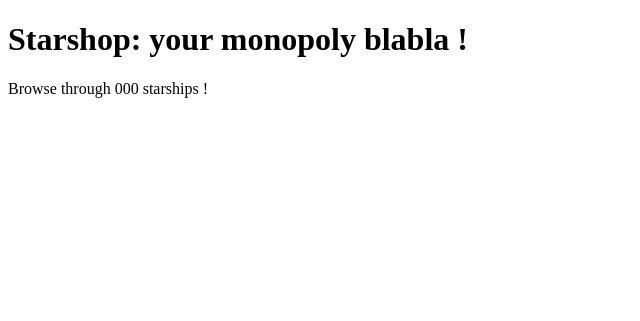
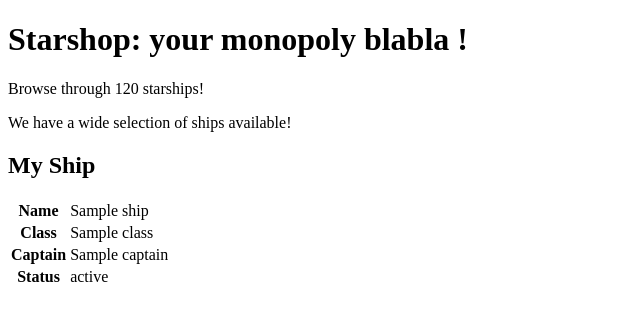
Before and after one commit to emidesa/Starshop, a Symfony app: template templates/main/homepage.html.twig in a window 1280 px wide. Shown: the top 321 px of the page, without its empty margins (0-640 px from the left). Run offline with Twig, Linux system fonts and the light colour scheme; the template is opened without the code that fills it: most values are stand-ins (such as "Sample title", 1, 10 or a date in 2020); some libraries are stand-ins or nearby versions.

Commit message:
les services

```diff
--- a/templates/base.html.twig
+++ b/templates/base.html.twig
@@ -12,6 +12,8 @@
         {% endblock %}
     </head>
     <body>
-        {% block body %}{% endblock %}
+        {% block body %}
+
+        {% endblock %}
     </body>
 </html>
--- a/templates/main/homepage.html.twig
+++ b/templates/main/homepage.html.twig
@@ -1,13 +1,38 @@
 {% extends 'base.html.twig' %}
 
-{% block title %}Starshop: Beam up some parts! {% endblock %}
-
+{% block title %}Starshop: Beam up some parts!{% endblock %}
 
 {% block body %}
-
-<h1> Starshop: your monopoly blabla !</h1>
+<h1>Starshop: your monopoly blabla !</h1>
 
 <div>
-Browse through {{ numberOfStarships}} starships !
+    Browse through {{ ships|length * 10 }} starships!
+
+    {% if ships|length > 2 %}
+        <p>We have a wide selection of ships available!</p>
+    {% endif %}
+</div>
+
+<div>
+    <h2>My Ship</h2>
+
+    <table>
+        <tr>
+            <th>Name</th>
+            <td>{{ myShip.name }}</td>
+        </tr>
+        <tr>
+            <th>Class</th>
+            <td>{{ myShip.class }}</td>
+        </tr>
+        <tr>
+            <th>Captain</th>
+            <td>{{ myShip.captain }}</td>
+        </tr>
+        <tr>
+            <th>Status</th>
+            <td>{{ myShip.status }}</td>
+        </tr>
+    </table>
 </div>
 {% endblock %}
```
Also changed, not shown: src/Controller/StarshipApiController.php (+4 -27 lines), src/Controller/mainController.php (+6 -4 lines), src/Repository/StarshipRepository.php (added, +48 -0 lines).
